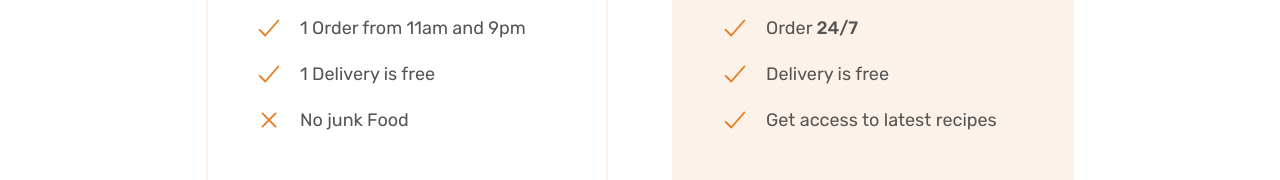
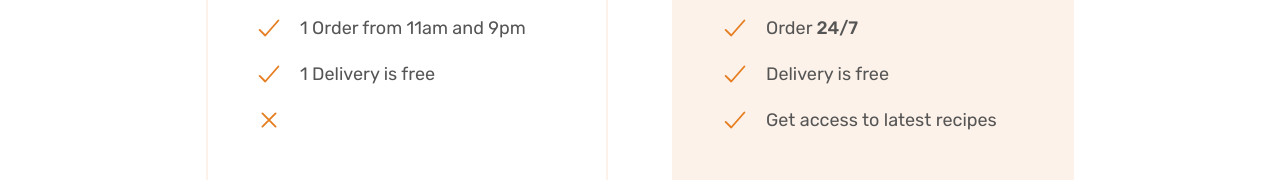
Before and after one commit to HinalGandhi/omnifood-component-training, a plain HTML site: page index.html in a window 1280 px wide. Shown: the part 5795-5975 px from the top of the page. Drawn offline with nearby package versions, Linux system fonts and the light colour scheme; some packages are replaced by stand-ins of ours; a script that the page names is missing.

Commit message:
Fixed a span missing from card

```diff
--- a/index.html
+++ b/index.html
@@ -337,7 +337,7 @@
                         <li class="list-item">
                             <ion-icon class="list-icon" name="checkmark-outline"></ion-icon><span> 1 Delivery is free </span></li>
                         <li class="list-item">
-                            <ion-icon class="list-icon" name="close-outline"></ion-icon><span>No junk Food</span>
+                            <ion-icon class="list-icon" name="close-outline"></ion-icon>
                         </li>
                     </ul>
                     <div class="plan-sing-up">
```
